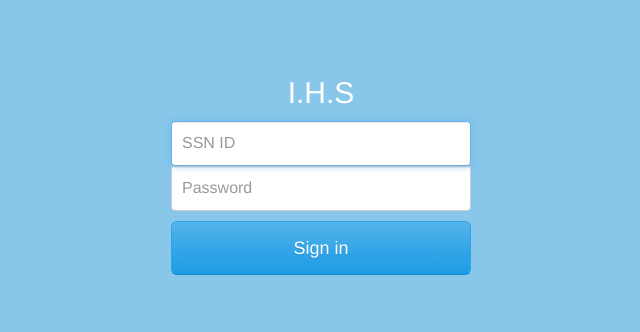
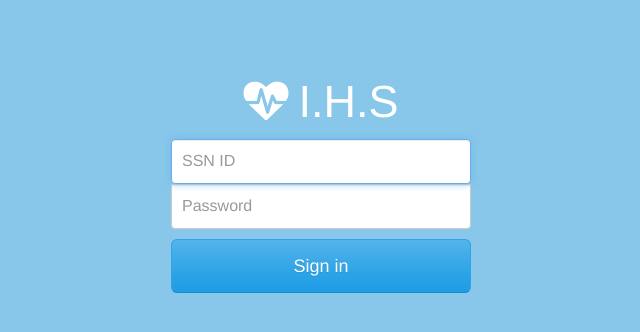
Before and after one commit to MariaSpr/IHS, a PHP site: page /login.html in a window 1280 px wide. Shown: the top 332 px of the page, without its empty margins (329-969 px from the left). Run offline with PHP 8.4, Linux system fonts and the light colour scheme.

Commit message:
Editing Login Page

```diff
--- a/login.html
+++ b/login.html
@@ -9,13 +9,13 @@
     <link rel="stylesheet" type="text/css" href="bower_components/font-awesome/css/font-awesome.min.css">
     <link rel="stylesheet" type="text/css" href="styles/mainstyle.css">
     <!-- <link href='http://fonts.googleapis.com/css?family=Lato' rel='stylesheet' type='text/css'> -->
-    <title>Dashboard</title>
+    <title>Login Page</title>
 </head>
 
 <body id="login">
     <div class="container">
         <form class="form-signin">
-            <h2 class="form-signin-heading text-center">I.H.S</h2>
+            <h2 class="form-signin-heading text-center"><span id="logoIcon" class="fa fa-heartbeat"></span>I.H.S</h2>
             <label for="ssnID" class="sr-only">Email address</label>
             <input type="text" id="ssnID" class="form-control" placeholder="SSN ID" required autofocus>
 
--- a/styles/mainstyle.css
+++ b/styles/mainstyle.css
@@ -28,6 +28,10 @@ body#login {
 
 body#login h2 {
 	color:#fff;
+	font-size: 45px;
+}
+#logoIcon {
+	padding-right: 10px;
 }
 
 .form-signin {
```
